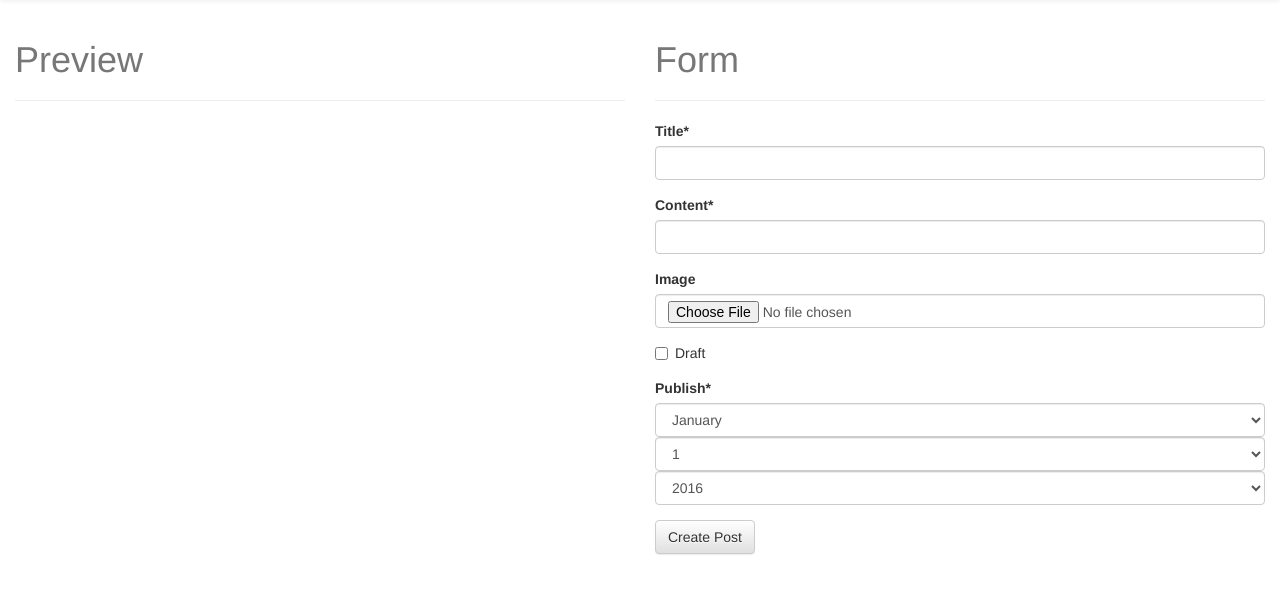
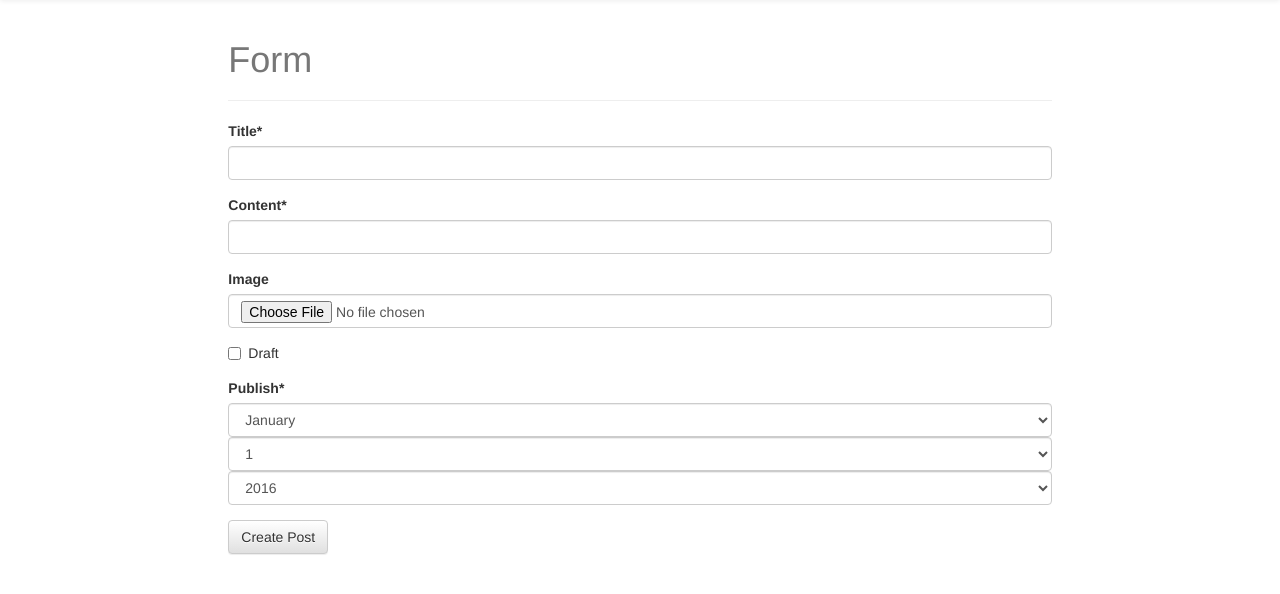
Before and after one commit to rahulb246/blogger, a Django app: template templates/post_form.html in a window 1280 px wide. Shown: the part 51-645 px from the top of the page. Run offline with Django 3.2, Linux system fonts and the light colour scheme; the template is opened without the code that fills it: values that come from a table or form of the project are taken from there, others are empty; parts of the project's set-up code (start-up, migrations or seed data) failed here and were passed over; some libraries are stand-ins or nearby versions.

Commit message:
updated display

```diff
--- a/blogPosts/views.py
+++ b/blogPosts/views.py
@@ -34,7 +34,7 @@ def post_create(request):
 
 def post_detail(request, slug=None):
     instance = get_object_or_404(Post, slug=slug)
-    if instance.publish > timezone.now().date() or instance.draft:
+    if instance.publish >= timezone.now().date() or instance.draft:
         if not request.user.is_staff or not request.user.is_superuser:
             raise Http404
     share_string = quote_plus(instance.content)
--- a/templates/post_form.html
+++ b/templates/post_form.html
@@ -9,15 +9,7 @@
 
 
 {% block content %}
-<div class='col-sm-6'>
-<h1>Preview</h1>
-<hr/>
-<div class='content-preview'>
-    <h3 id='preview-title'></h3>
-    <p id='preview-content'></p>
-</div>
-</div>
-<div class='col-sm-6'>
+<div class='col-sm-8 col-sm-offset-2'>
 <h1>Form</h1>
 <hr/>
 
```
